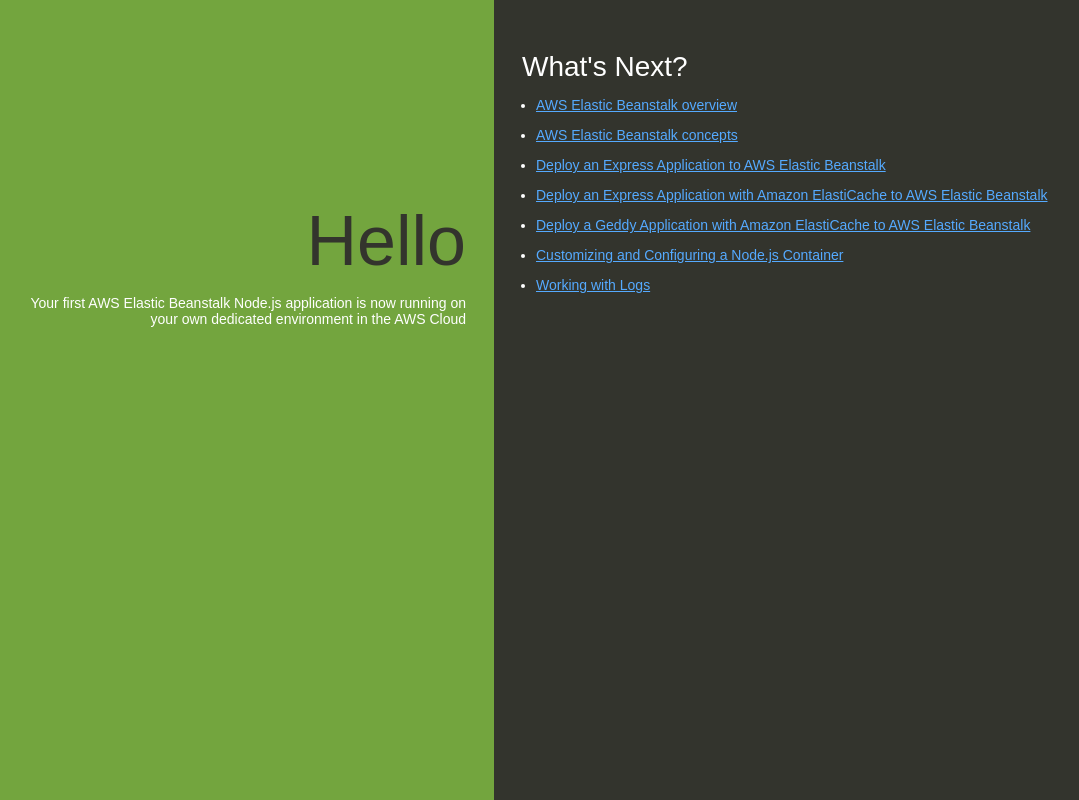
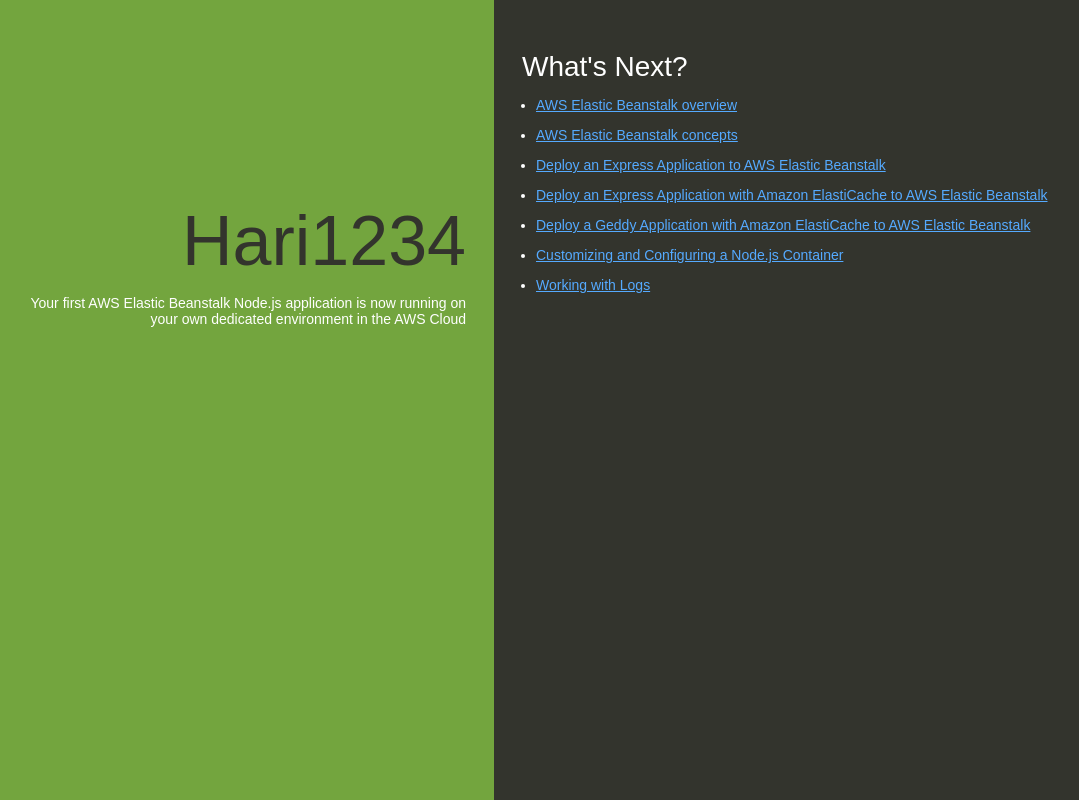
Before and after one commit to Hari9935/Hari9935, a website: page index.html in a window 1280 px wide. Shown: the whole page, without its empty margins (146-1225 px from the left). Drawn offline with Linux system fonts and the light colour scheme.

Commit message:
Version2

```diff
--- a/index.html
+++ b/index.html
@@ -74,7 +74,7 @@
   </head>
   <body>
     <div class="textColumn">
-      <h1>Hello</h1>
+      <h1>Hari1234</h1>
       <p>Your first AWS Elastic Beanstalk Node.js application is now running on your own dedicated environment in the AWS Cloud</p>
     </div>
     <div class="linksColumn">
```
